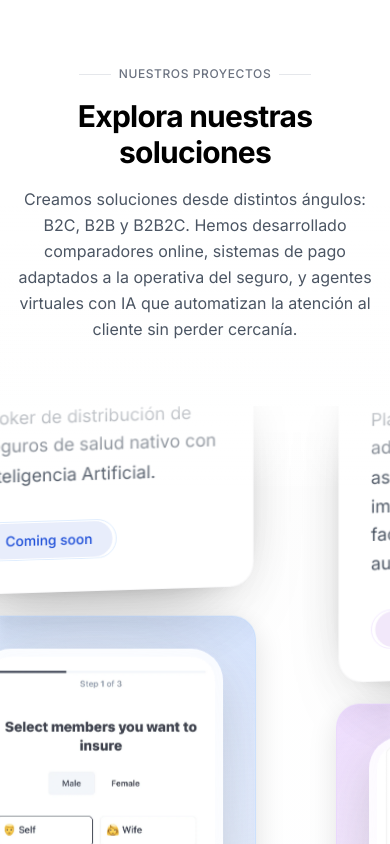
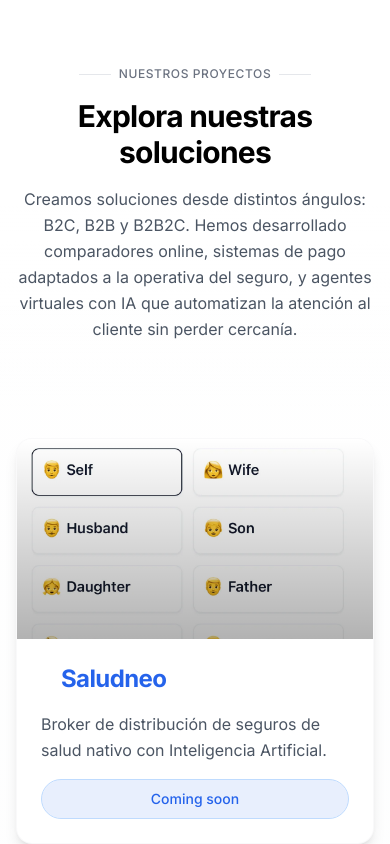
Before and after one commit to obsydian-ai/obsydian-landing, a Next.js app: page / in a window 390 px wide. Shown: the part 1156-2000 px from the top of the page. Built offline with nearby package versions, Linux system fonts and the light colour scheme.

Commit message:
changes on mobile

```diff
--- a/src/components/ProjectCard.tsx
+++ b/src/components/ProjectCard.tsx
@@ -21,6 +21,7 @@ interface ProjectCardProps {
   };
   isActive: boolean;
   theme: Theme;
+  isMobile?: boolean;
 }
 
 const springConfig = {
@@ -28,7 +29,7 @@ const springConfig = {
   damping: 25
 };
 
-const ProjectCard: React.FC<ProjectCardProps> = ({ project, isActive, theme }) => {
+const ProjectCard: React.FC<ProjectCardProps> = ({ project, isActive, theme, isMobile = false }) => {
   const [isHovered, setIsHovered] = useState(false);
   const mouseX = useMotionValue(0);
   const mouseY = useMotionValue(0);
@@ -102,6 +103,67 @@ const ProjectCard: React.FC<ProjectCardProps> = ({ project, isActive, theme }) =
 
   const cardTheme = gradientMap[project.color as keyof typeof gradientMap] || gradientMap.blue;
 
+  // Si es móvil, retornamos un layout más simple
+  if (isMobile) {
+    return (
+      <motion.div
+        className="bg-white rounded-2xl shadow-lg border border-gray-100/50 overflow-hidden"
+        initial={{ opacity: 0, y: 20 }}
+        whileInView={{ opacity: 1, y: 0 }}
+        viewport={{ once: true }}
+      >
+        {/* Imagen */}
+        <div className="relative aspect-[16/9] overflow-hidden">
+          <img
+            src={
+              project.name === "Saludneo"
+                ? "/lovable-uploads/saludneo-onboarding-new.webp"
+                : project.name === "Call Center AI"
+                ? "/lovable-uploads/call-center-ai.png"
+                : project.imageSrc === "/placeholder.svg"
+                  ? "/lovable-uploads/284ec182-b2fd-4316-9df7-2f1e0ba87234.png"
+                  : project.imageSrc
+            }
+            alt={`${project.name} screenshot`}
+            className="w-full h-full object-cover"
+          />
+          <div className={`absolute inset-0 bg-gradient-to-t from-black/30 to-transparent`}></div>
+        </div>
+
+        {/* Contenido */}
+        <div className="p-6 space-y-4">
+          <div className="flex items-center space-x-3">
+            <motion.div
+              className={`w-2 h-2 rounded-full ${theme.accent}`}
+            />
+            <h3 className={`text-2xl font-bold tracking-tight ${theme.text}`}>{project.name}</h3>
+          </div>
+          <p className="text-gray-600 text-base leading-relaxed">{project.description}</p>
+
+          <Button
+            variant="ghost"
+            className={`group relative w-full px-4 py-2 font-medium rounded-full border ${theme.border} ${theme.text}`}
+            onClick={() => {
+              const element = document.getElementById(`project-${project.id}`);
+              if (element) {
+                element.scrollIntoView({ behavior: 'smooth' });
+              }
+            }}
+            role="button"
+            aria-label={`Learn more about ${project.name}`}
+          >
+            Coming soon
+            <motion.div
+              className="absolute inset-0 rounded-full bg-current"
+              style={{ opacity: 0.1 }}
+            />
+          </Button>
+        </div>
+      </motion.div>
+    );
+  }
+
+  // Desktop layout (existing code)
   return (
     <div className="grid grid-cols-1 md:grid-cols-2 gap-8 h-full px-6">
       {/* Left Card: Project Info with enhanced 3D effect */}
--- a/src/components/ProjectsSection.tsx
+++ b/src/components/ProjectsSection.tsx
@@ -2,6 +2,7 @@ import React, { useEffect, useRef, useState } from 'react';
 import { motion, useScroll, useTransform, useSpring } from 'framer-motion';
 import TextReveal from '@/components/animations/TextReveal';
 import ProjectCard from '@/components/ProjectCard';
+import { useMediaQuery } from '../hooks/useMediaQuery';
 
 // Project data
 const projects = [
@@ -68,6 +69,7 @@ const getTheme = (index: number): Theme => {
 const ProjectsSection: React.FC = () => {
   const containerRef = useRef<HTMLDivElement>(null);
   const [activeProject, setActiveProject] = useState(0);
+  const isMobile = useMediaQuery('(max-width: 768px)');
 
   const { scrollYProgress } = useScroll({
     target: containerRef,
@@ -117,11 +119,11 @@ const ProjectsSection: React.FC = () => {
       id="projects"
       ref={containerRef}
       className="relative bg-gradient-to-b from-white to-gray-50/50"
-      style={{ height: `${projects.length * 150}vh` }}
+      style={{ height: isMobile ? 'auto' : `${projects.length * 150}vh` }}
     >
       {/* Header con fade out */}
       <motion.div
-        style={{ opacity: headerOpacity }}
+        style={{ opacity: isMobile ? 1 : headerOpacity }}
         className="sticky top-0 pt-16 pb-16 md:pt-24 md:pb-32 bg-gradient-to-b from-white via-white to-transparent z-10"
       >
         <div className="container px-4 md:px-6 mx-auto">
@@ -155,7 +157,31 @@ const ProjectsSection: React.FC = () => {
         </div>
       </motion.div>
 
-      {/* Contenedor de proyectos con scroll horizontal */}
+      {isMobile ? (
+        // Mobile layout - vertical scroll
+        <div className="py-8 px-4">
+          <div className="space-y-8">
+            {projects.map((project, index) => (
+              <motion.div
+                key={project.id}
+                initial={{ opacity: 0, y: 20 }}
+                whileInView={{ opacity: 1, y: 0 }}
+                transition={{ duration: 0.5, delay: index * 0.2 }}
+                viewport={{ once: true }}
+                className="w-full"
+              >
+                <ProjectCard
+                  project={project}
+                  isActive={true}
+                  theme={getTheme(index)}
+                  isMobile={true}
+                />
+              </motion.div>
+            ))}
+          </div>
+        </div>
+      ) : (
+        // Desktop layout - horizontal scroll
         <motion.div
           style={{ opacity: projectsOpacity }}
           className="sticky top-0 h-screen flex items-center justify-center overflow-hidden"
@@ -187,8 +213,10 @@ const ProjectsSection: React.FC = () => {
             ))}
           </motion.div>
         </motion.div>
+      )}
 
-      {/* Indicador de progreso */}
+      {/* Progress indicator - Only show on desktop */}
+      {!isMobile && (
         <div className="fixed right-4 md:right-8 top-1/2 -translate-y-1/2 flex flex-col gap-2 md:gap-3 z-20">
           {projects.map((_, index) => (
             <motion.div
@@ -203,6 +231,7 @@ const ProjectsSection: React.FC = () => {
             />
           ))}
         </div>
+      )}
     </section>
   );
 };
--- /dev/null
+++ b/src/hooks/useMediaQuery.ts
@@ -0,0 +1,19 @@
+'use client';
+
+import { useState, useEffect } from 'react';
+
+export function useMediaQuery(query: string): boolean {
+  const [matches, setMatches] = useState(false);
+
+  useEffect(() => {
+    const media = window.matchMedia(query);
+    if (media.matches !== matches) {
+      setMatches(media.matches);
+    }
+    const listener = () => setMatches(media.matches);
+    media.addEventListener('change', listener);
+    return () => media.removeEventListener('change', listener);
+  }, [matches, query]);
+
+  return matches;
+}
```
Lines whose indentation alone changed are shown as unchanged.
